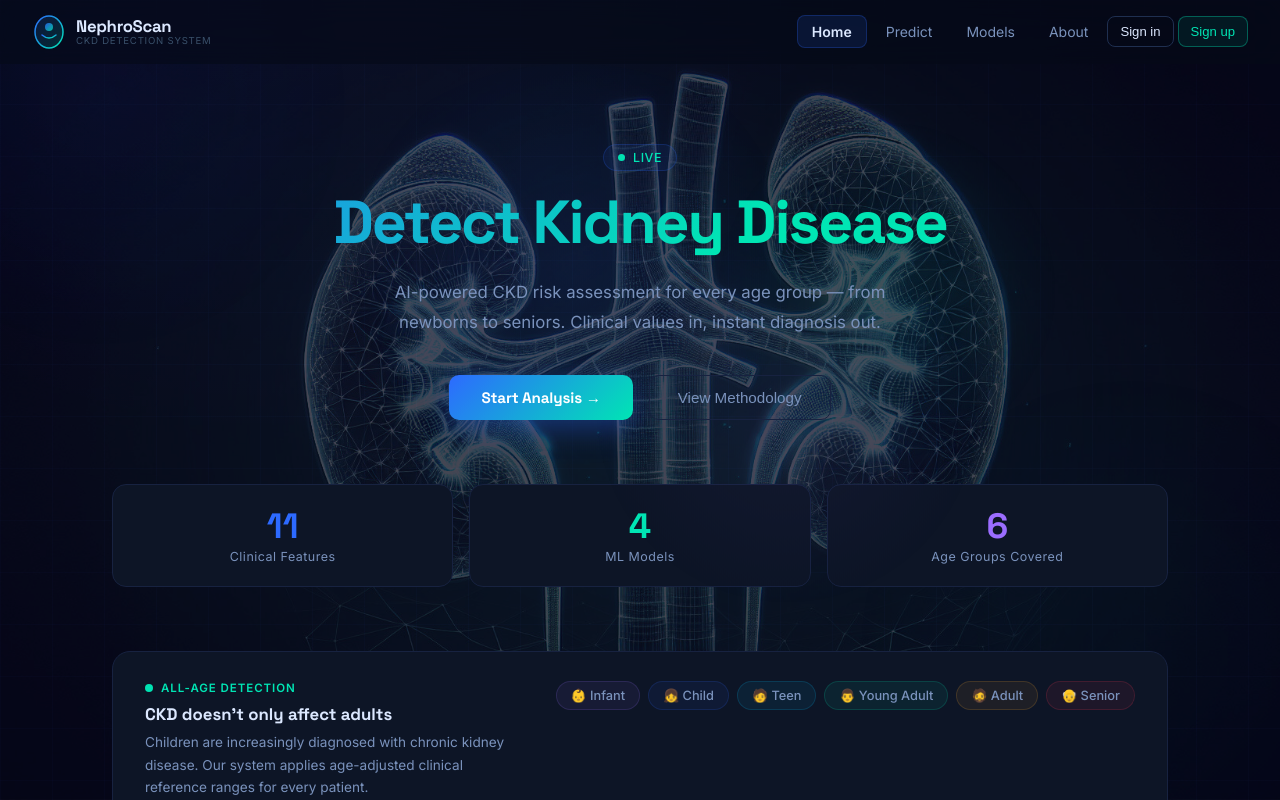
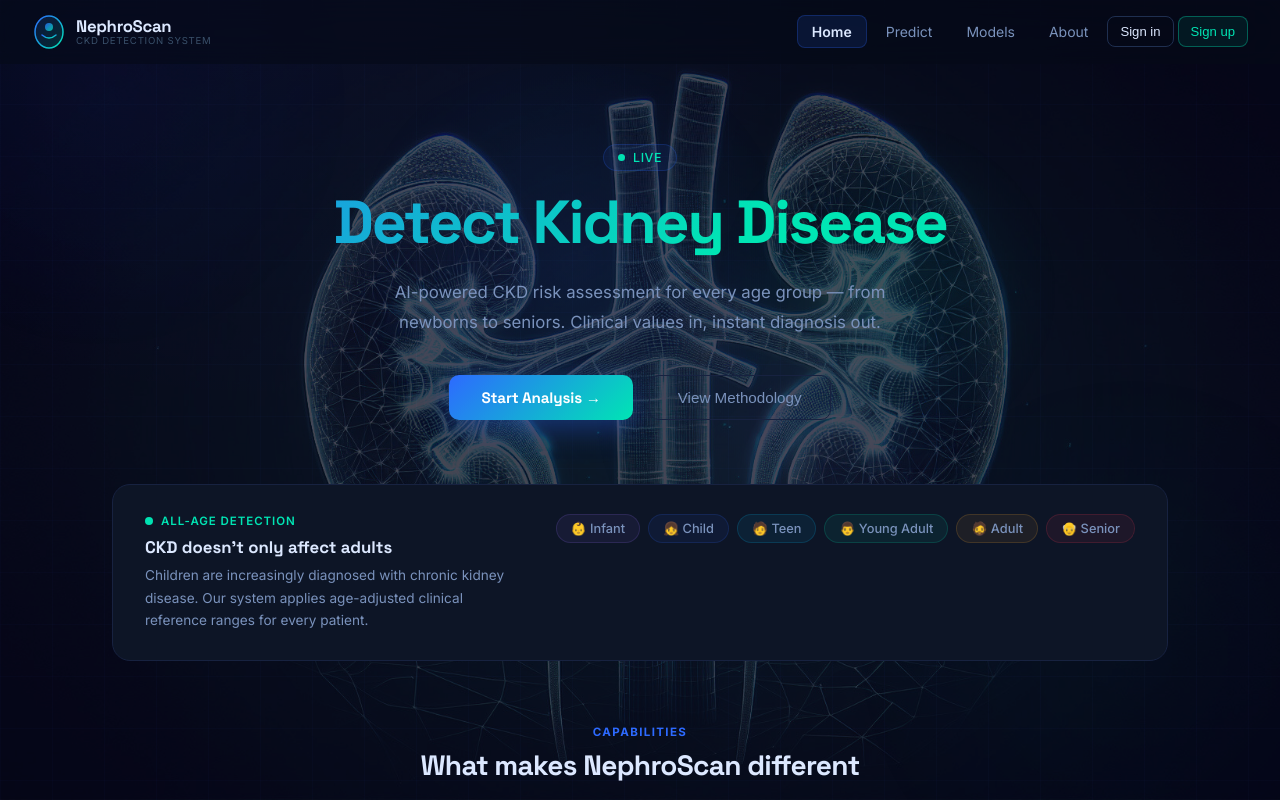
Before and after one commit to sharanugd2305/ckd-detection, a React (Create React App) app in the folder frontend/: page / in a window 1280 px wide. Shown: the top 800 px of the page. Built offline with nearby package versions, Linux system fonts and the light colour scheme; no server answers.

Commit message:
feat: remove unused Counter component and associated stats row from Home page

```diff
--- a/frontend/src/pages/Home.js
+++ b/frontend/src/pages/Home.js
@@ -1,28 +1,6 @@
-import React, { useState, useEffect, useRef } from 'react';
+import React, { useState, useEffect } from 'react';
 import { useNavigate } from 'react-router-dom';
 import kidneyImg from '../images/kidney.jpg';
-
-/* ── Animated counter ── */
-function Counter({ to, suffix = '', duration = 1800 }) {
-  const [v, setV] = useState(0);
-  const ref = useRef(null);
-  useEffect(() => {
-    const obs = new IntersectionObserver(([e]) => {
-      if (e.isIntersecting) {
-        let s = 0, step = to / (duration / 16);
-        const t = setInterval(() => {
-          s += step;
-          if (s >= to) { setV(to); clearInterval(t); }
-          else setV(Math.floor(s));
-        }, 16);
-        obs.disconnect();
-      }
-    }, { threshold: .3 });
-    if (ref.current) obs.observe(ref.current);
-    return () => obs.disconnect();
-  }, [to, duration]);
-  return <span ref={ref}>{v.toLocaleString()}{suffix}</span>;
-}
 
 /* ── Feature card ── */
 function FCard({ icon, title, body, accent = '#2D6AFF', delay = 0 }) {
@@ -269,32 +247,6 @@ export default function Home() {
         </div>
       </div>
 
-      {/* ── Stats row ── */}
-      <div style={{
-        display: 'grid', gridTemplateColumns: 'repeat(3,1fr)', gap: '1rem',
-        marginBottom: '4rem',
-      }}>
-        {[
-          { v: 11, s: '', label: 'Clinical Features', color: '#2D6AFF' },
-          { v: 4, s: '', label: 'ML Models', color: '#00E5B4' },
-          { v: 6, s: '', label: 'Age Groups Covered', color: '#9B6DFF' },
-        ].map((st, i) => (
-          <div key={i} style={{
-            background: '#0D1526', border: '1px solid #172240', borderRadius: 14,
-            padding: '1.4rem', textAlign: 'center',
-            transition: 'transform .2s,border-color .2s',
-          }}
-            onMouseOver={e => { e.currentTarget.style.transform = 'translateY(-4px)'; e.currentTarget.style.borderColor = st.color; }}
-            onMouseOut={e => { e.currentTarget.style.transform = 'translateY(0)'; e.currentTarget.style.borderColor = '#172240'; }}
-          >
-            <div style={{ fontFamily: 'Space Grotesk,sans-serif', fontSize: '2.2rem', fontWeight: 800, color: st.color, lineHeight: 1, marginBottom: 6 }}>
-              <Counter to={st.v} suffix={st.s} />
-            </div>
-            <div style={{ color: '#7A92BC', fontSize: '.78rem', letterSpacing: '.04em' }}>{st.label}</div>
-          </div>
-        ))}
-      </div>
-
       {/* ── All-age banner ── */}
       <div style={{
         background: '#0D1526', border: '1px solid #172240', borderRadius: 18,
```
